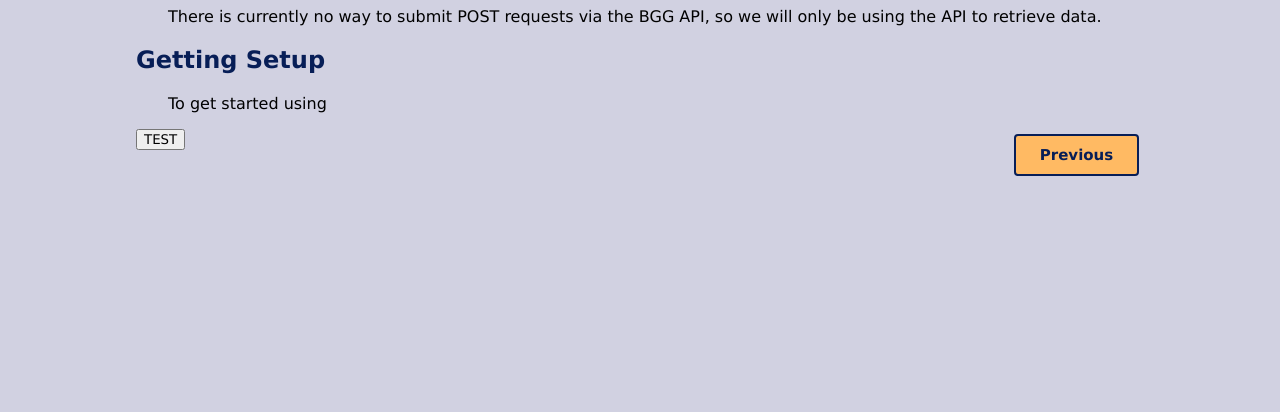
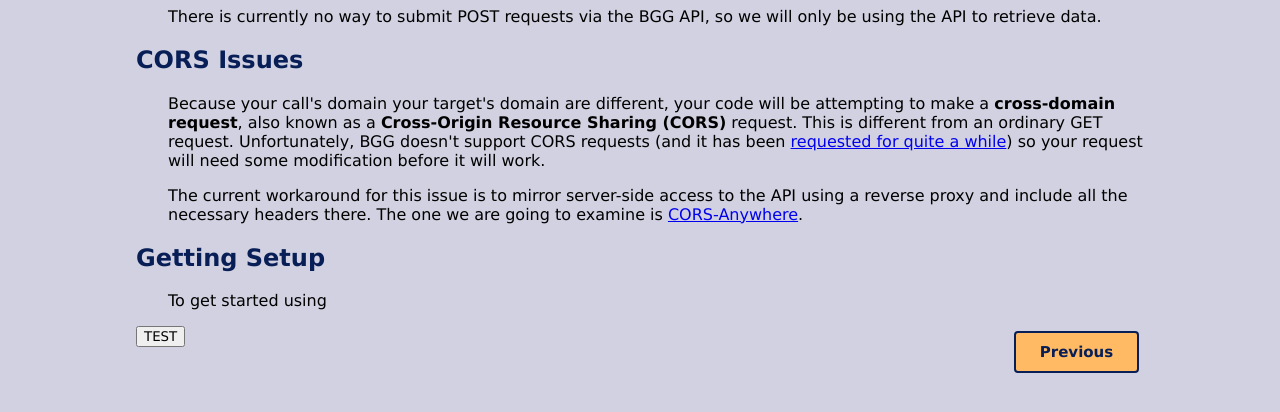
Before and after one commit to tliss/BGG-API-Documentation, a plain HTML site: page public_html/getRequests.html in a window 1280 px wide. Shown: the part 272-684 px from the top of the page. Drawn offline with Linux system fonts and the light colour scheme.

Commit message:
Add info about CORS

```diff
--- a/public_html/getRequests.html
+++ b/public_html/getRequests.html
@@ -35,6 +35,14 @@ and open the template in the editor.
                 </p>
                 <ul><li><em>GET</em> requests are used to retrieve data<li><em>Post</em> requests are used to insert/update remote data</ul>
                 <p>There is currently no way to submit POST requests via the BGG API, so we will only be using the API to retrieve data.</p>
+                <h2>CORS Issues</h2>
+                <p>Because your call's domain your target's domain are different, your code will be attempting to make a
+                    <strong>cross-domain request</strong>, also known as a <strong>Cross-Origin Resource Sharing (CORS)</strong> request. This is different from an ordinary GET request. Unfortunately, BGG
+                    doesn't support CORS requests (and it has been <a href="https://boardgamegeek.com/thread/1304818/cross-origin-resource-sharing-cors">requested for quite a while</a>)
+                    so your request will need some modification before it will work.</p>
+                    <p>The current workaround for this issue is to mirror server-side access to the API using a reverse proxy and include all the necessary headers there.
+                        The one we are going to examine is <a href="https://github.com/Rob--W/cors-anywhere">CORS-Anywhere</a>.</p>
+
                 <h2>Getting Setup</h2>
                 <p>To get started using </p>
 
```
